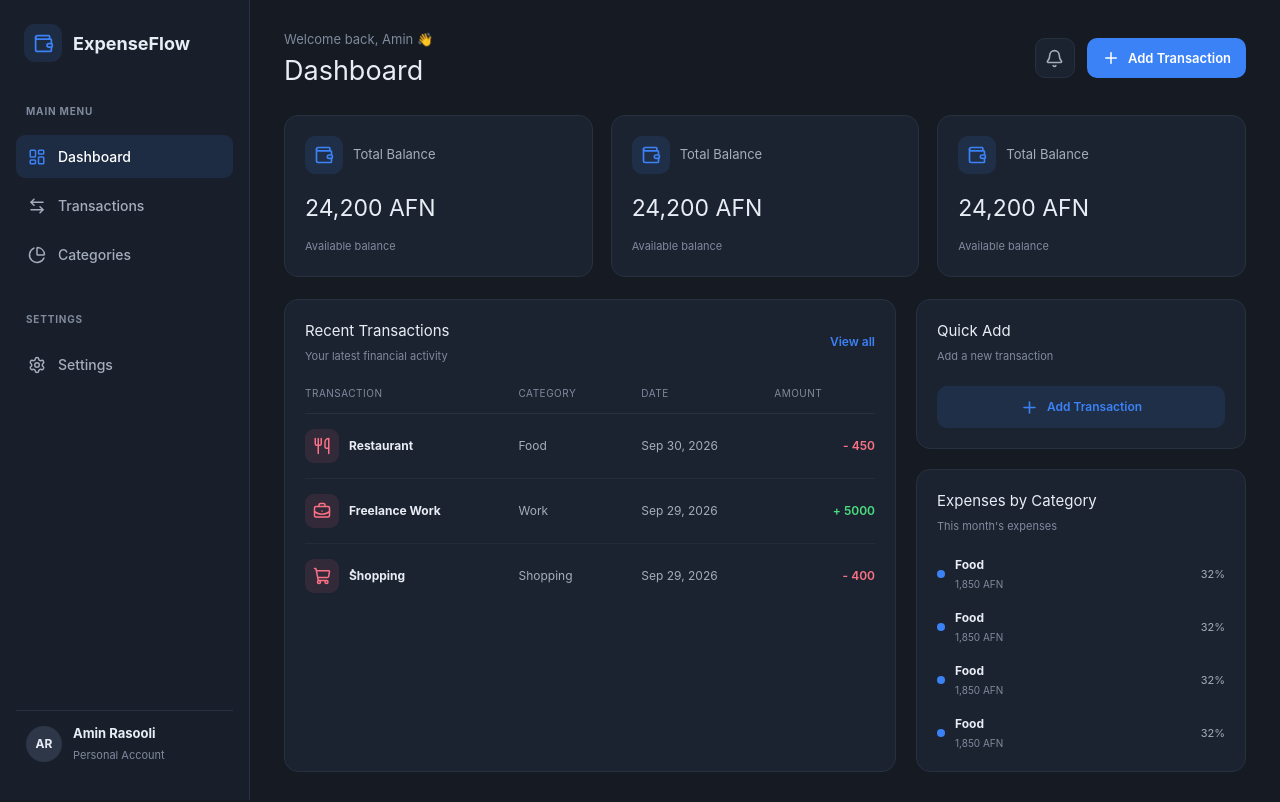
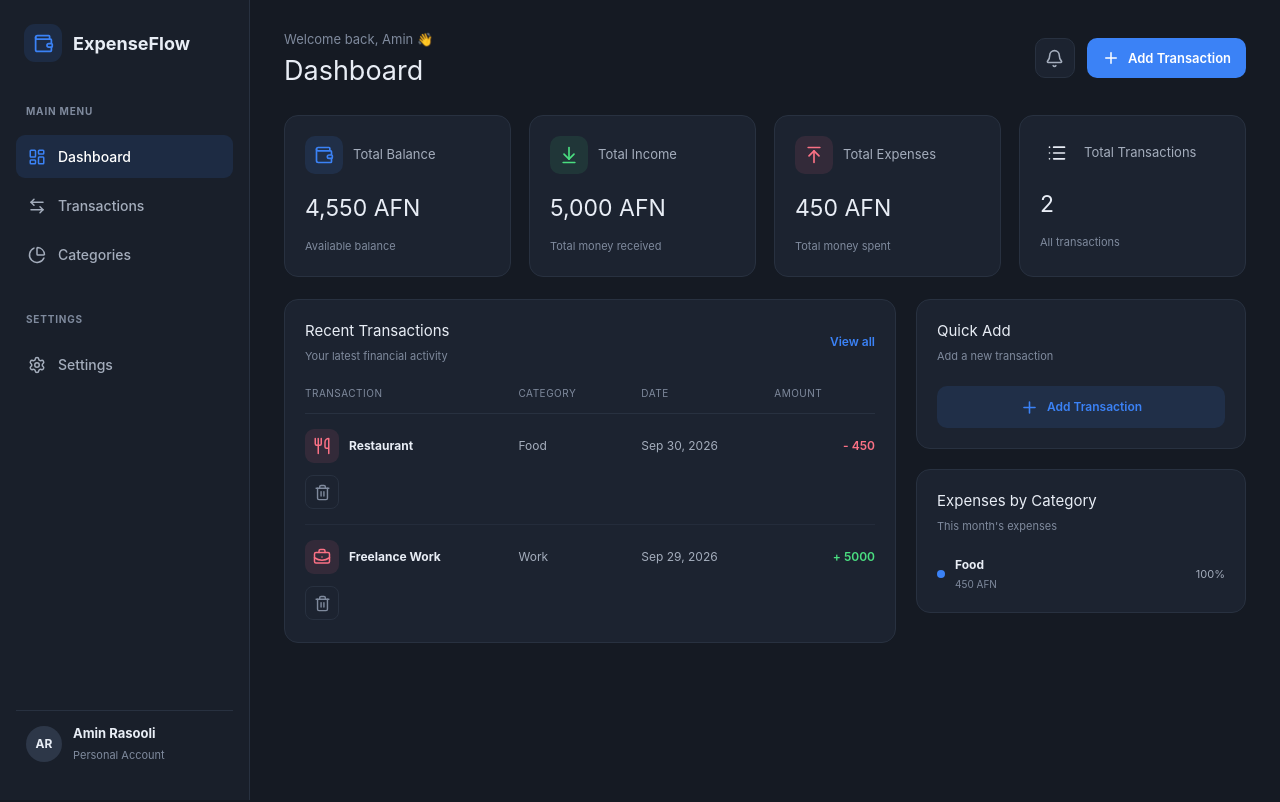
Before and after one commit to aminrasooli2007-svg/expense-tracker-js, a React (Vite) app: page / in a window 1280 px wide. Built offline with nearby package versions, Linux system fonts and the light colour scheme.

Commit message:
feat: add dynamic expense categories

```diff
--- a/src/App.jsx
+++ b/src/App.jsx
@@ -4,8 +4,79 @@ import SummaryCards from "./components/SummaryCards";
 import RecentTransactions from "./components/RecentTransactions";
 import QuickAdd from "./components/QuickAdd";
 import ExpenseCategories from "./components/ExpenseCategories";
+import { useState } from "react";
 
 function App() {
+  const [transactions, setTransactions] = useState([
+    {
+      id: 1,
+      title: "Restaurant",
+      category: "Food",
+      date: "Sep 30, 2026",
+      amount: 450,
+      type: "expense",
+    },
+    {
+      id: 2,
+      title: "Freelance Work",
+      category: "Work",
+      date: "Sep 29, 2026",
+      amount: 5000,
+      type: "income",
+    },
+  ])
+  const deleteTransaction = (id) => {
+    const updatedTrancation = transactions.filter((transaction) => {
+      return transaction.id !== id
+    })
+    setTransactions(updatedTrancation)
+  }
+
+  const newtransaction = {
+    id: 3,
+    title: "Internet",
+    category: "Technology",
+    date: "Oct 3, 2026",
+    amount: 800,
+    type: "expense",
+  };
+
+
+
+  const exists = transactions.some((transaction) => {
+    return transaction.id === newtransaction.id
+  })
+
+  const addTransaction = () => {
+    if (exists === true) {
+      return
+    }
+    setTransactions([
+      ...transactions,
+      newtransaction
+    ])
+  }
+
+  const totalIncome = transactions.reduce((total, transaction) => {
+    if (transaction.type === "income") {
+      return total + transaction.amount;
+    }
+
+    return total;
+  }, 0);
+
+  const totalExpenses = transactions.reduce((total, transaction) => {
+    if (transaction.type === "expense") {
+      return total + transaction.amount;
+    }
+
+    return total;
+  }, 0);
+
+  const balance = totalIncome - totalExpenses;
+
+  const totalTransactions = transactions.length;
+
   return (
     <div className="app">
       <Sidebar />
@@ -13,15 +84,18 @@ function App() {
       <main className="main">
 
         <Topbar />
-        <SummaryCards />
+        <SummaryCards totalIncome={totalIncome}
+          totalExpenses={totalExpenses}
+          balance={balance}
+          totalTransactions={totalTransactions} />
 
         <section className="dashboard-grid">
 
-          <RecentTransactions />
+          <RecentTransactions transactions={transactions} deleteTransaction={deleteTransaction} addTransaction={addTransaction} />
 
           <div className="right-column">
             <QuickAdd />
-            <ExpenseCategories />
+            <ExpenseCategories transactions={transactions} totalExpenses={totalExpenses}/>
           </div>
 
         </section>
--- a/src/components/CategoryItem.jsx
+++ b/src/components/CategoryItem.jsx
@@ -1,17 +1,17 @@
-function CategoryItem() {
+function CategoryItem({ category, amount, percentage }) {
   return (
     <div className="category-item">
       <div className="category-left">
         <div className="category-dot"></div>
 
         <div>
-          <strong>Food</strong>
-          <span>1,850 AFN</span>
+          <strong>{category}</strong>
+          <span>{amount.toLocaleString()} AFN</span>
         </div>
       </div>
 
       <span className="category-percentage">
-        32%
+        {Math.round(percentage)}%
       </span>
     </div>
   );
--- a/src/components/ExpenseCategories.jsx
+++ b/src/components/ExpenseCategories.jsx
@@ -1,6 +1,17 @@
 import CategoryItem from "./CategoryItem";
 
-function ExpenseCategories() {
+function ExpenseCategories({ transactions, totalExpenses }) {
+
+  const expenses = transactions.filter((transaction) => {
+    return transaction.type === "expense";
+  });
+
+  const categoryTotals = expenses.reduce((acc, transaction) => {
+    acc[transaction.category] =
+      (acc[transaction.category] || 0) + transaction.amount;
+
+    return acc;
+  }, {});
   return (
     <div className="content-card categories-card">
       <div className="card-header">
@@ -11,10 +22,15 @@ function ExpenseCategories() {
       </div>
 
       <div className="categories-list">
-        <CategoryItem />
-        <CategoryItem />
-        <CategoryItem />
-        <CategoryItem />
+        {Object.entries(categoryTotals).map(([category, amount]) => {
+        const percentage = (amount / totalExpenses) * 100;
+        return (
+        <CategoryItem
+        key={category}
+        category={category}
+        amount={amount}
+        percentage={percentage}
+        />)})}
       </div>
     </div>
   );
--- a/src/components/RecentTransactions.jsx
+++ b/src/components/RecentTransactions.jsx
@@ -1,32 +1,7 @@
+
 import TransactionRow from "./TransactionRow";
+function RecentTransactions({transactions , deleteTransaction ,addTransaction}) {
 
-function RecentTransactions() {
-  const transactions = [
-  {
-    id: 1,
-    title: "Restaurant",
-    category: "Food",
-    date: "Sep 30, 2026",
-    amount: 450,
-    type: "expense",
-  },
-  {
-    id: 2,
-    title: "Freelance Work",
-    category: "Work",
-    date: "Sep 29, 2026",
-    amount: 5000,
-    type: "income",
-  },
-  {
-    id: 3,
-    title: "ُShopping",
-    category: "Shopping",
-    date: "Sep 29, 2026",
-    amount: 400,
-    type: "expense",
-  },
-];
   return (
     <div className="content-card transactions-card">
       <div className="card-header">
@@ -35,7 +10,7 @@ function RecentTransactions() {
           <p>Your latest financial activity</p>
         </div>
 
-        <button className="view-all">
+        <button className="view-all" onClick={addTransaction}>
           View all
         </button>
       </div>
@@ -48,12 +23,19 @@ function RecentTransactions() {
           <span>Amount</span>
         </div>
 
-      {
-        transactions.map((item)=>{
-          return <TransactionRow key={item.id} id={item.id} title={item.title} category={item.category} date={item.date} amount={item.amount} type={item.type} />
-        })
-      }
-
+        {
+          transactions.map((item) => {
+            return <TransactionRow key={item.id}
+             id={item.id}
+              title={item.title}
+               category={item.category}
+                date={item.date}
+                 amount={item.amount}
+                 type={item.type}
+                 onDelete={()=>deleteTransaction(item.id)}
+                 />
+          })
+        }
       </div>
     </div>
   );
--- a/src/components/SummaryCard.jsx
+++ b/src/components/SummaryCard.jsx
@@ -1,22 +1,47 @@
-import { Wallet } from "lucide-react";
+import {
+  Wallet,
+  ArrowDownToLine,
+  ArrowUpToLine,
+  List,
+} from "lucide-react";
 
-function SummaryCard() {
+function SummaryCard({ title, amount, type }) {
+  let Icon = Wallet;
+
+  if (type === "income") {
+    Icon = ArrowDownToLine;
+  }
+
+  if (type === "expense") {
+    Icon = ArrowUpToLine;
+  }
+  if (type === "transaction") {
+    Icon = List;
+  }
+
   return (
     <div className="summary-card">
       <div className="summary-top">
-        <div className="summary-icon balance-icon">
-          <Wallet size={20} />
+        <div className={`summary-icon ${type}-icon`}>
+          <Icon size={20} />
         </div>
 
         <span className="card-label">
-          Total Balance
+          {title}
         </span>
       </div>
 
-      <h2>24,200 AFN</h2>
+      <h2>{amount.toLocaleString()}
+        {type !== "transaction" && " AFN"}</h2>
 
       <span className="card-description">
-        Available balance
+        {type === "balance" && "Available balance"}
+
+        {type === "income" && "Total money received"}
+
+        {type === "expense" && "Total money spent"}
+
+        {type === "transaction" && "All transactions"}
       </span>
     </div>
   );
--- a/src/components/SummaryCards.jsx
+++ b/src/components/SummaryCards.jsx
@@ -1,14 +1,26 @@
 import SummaryCard from "./SummaryCard";
 
-function SummaryCards() {
+function SummaryCards({ totalIncome, totalExpenses, balance , totalTransactions }) {
   return (
     <section className="summary-grid">
-      <SummaryCard />
+      <SummaryCard title="Total Balance"
+        amount={balance}
+        type="balance" />
 
-      <SummaryCard />
+      <SummaryCard title="Total Income"
+        amount={totalIncome}
+        type="income" />
 
-      <SummaryCard />
+      <SummaryCard title="Total Expenses"
+        amount={totalExpenses}
+        type="expense" />
+
+        <SummaryCard title="Total Transactions"
+        amount={totalTransactions}
+        type="transaction" />
+
     </section>
+
   );
 }
 
--- a/src/components/TransactionRow.jsx
+++ b/src/components/TransactionRow.jsx
@@ -4,9 +4,10 @@ import {
   Car,
   ShoppingCart,
   Laptop,
+  Trash2,
 } from "lucide-react";
 
-function TransactionRow({id , title , category , date ,amount , type}) {
+function TransactionRow({ id, title, category, date, amount, type, onDelete }) {
   const categoryIcons = {
     Food: Utensils,
     Shopping: ShoppingCart,
@@ -20,13 +21,13 @@ const Icon = categoryIcons[category]
     <div className="transaction-row">
       <div className="transaction-name">
         <div className="transaction-icon expense">
-          <Icon  size={18} />
+          <Icon size={18} />
         </div>
 
         <strong>{title}</strong>
       </div>
 
-      <span  className="category-name">
+      <span className="category-name">
         {category}
       </span>
 
@@ -34,9 +35,17 @@ const Icon = categoryIcons[category]
         {date}
       </span>
 
-      <span  className={`transaction-amount ${type}` }>
+      <span className={`transaction-amount ${type}`}>
         {type === "income" ? '+' : '-'}  {amount}
       </span>
+
+      <button
+        className="delete-button"
+        onClick={() => onDelete(id)}
+        title="Delete transaction"
+      >
+        <Trash2 size={17} />
+      </button>
     </div>
   );
 }
--- a/src/global.css
+++ b/src/global.css
@@ -291,7 +291,7 @@ a {
 
 .summary-grid {
   display: grid;
-  grid-template-columns: repeat(3, 1fr);
+  grid-template-columns: repeat(4, 1fr);
   gap: 18px;
 
   margin-bottom: 22px;
@@ -586,8 +586,30 @@ a {
   color: var(--text-secondary);
   font-size: 11px;
 }
+.delete-button {
+  width: 34px;
+  height: 34px;
+  display: flex;
+  align-items: center;
+  justify-content: center;
 
-/* Responsive */
+  border: 1px solid var(--border);
+  border-radius: 8px;
+
+  background: transparent;
+  color: var(--muted);
+
+  cursor: pointer;
+  transition: 0.2s ease;
+}
+
+.delete-button:hover {
+  color: var(--expense);
+  border-color: var(--expense);
+  background: rgba(251, 113, 133, 0.08);
+}
+
+
 
 @media (max-width: 1100px) {
   .dashboard-grid {
```
Lines whose indentation alone changed are shown as unchanged.
